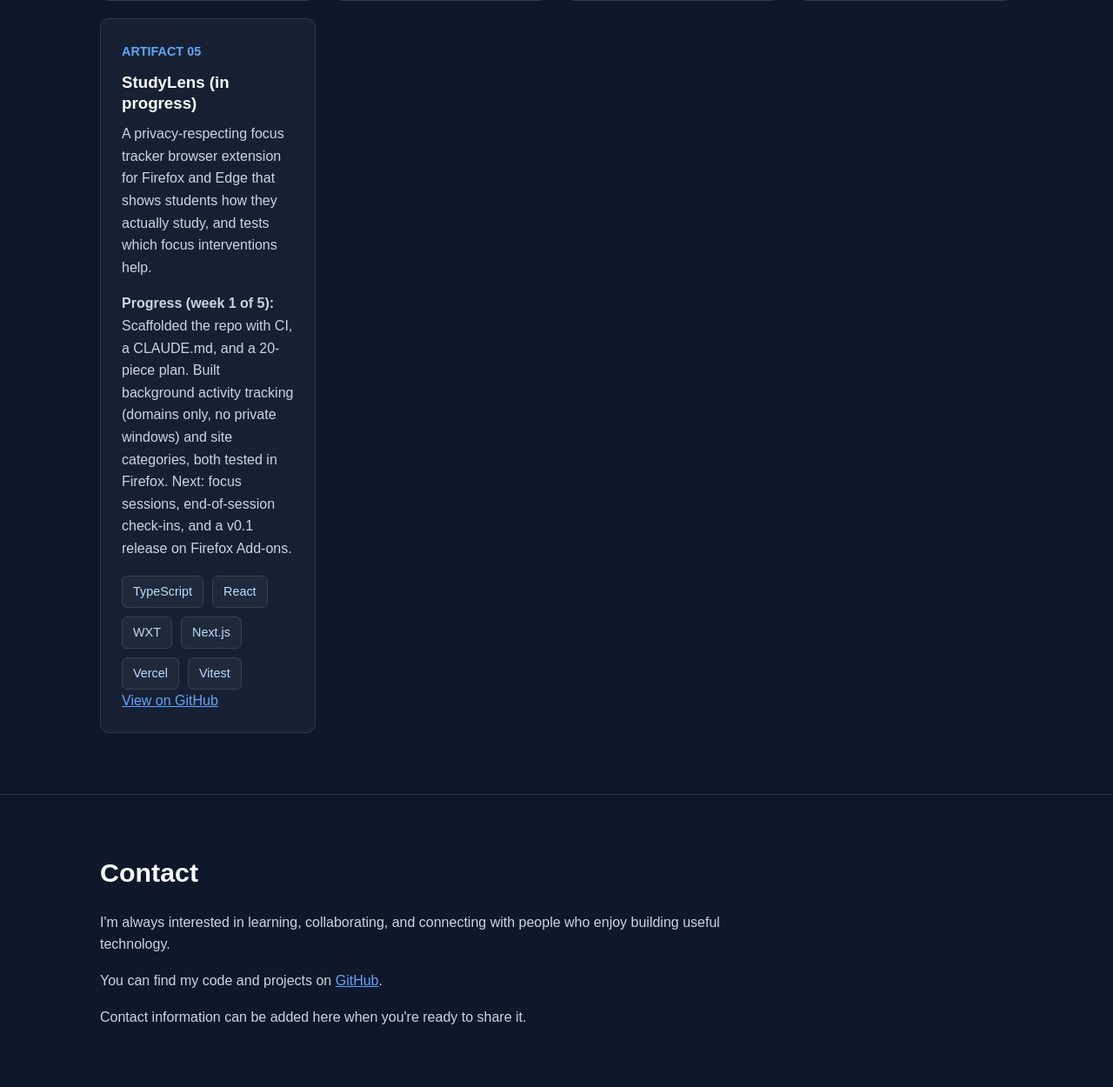
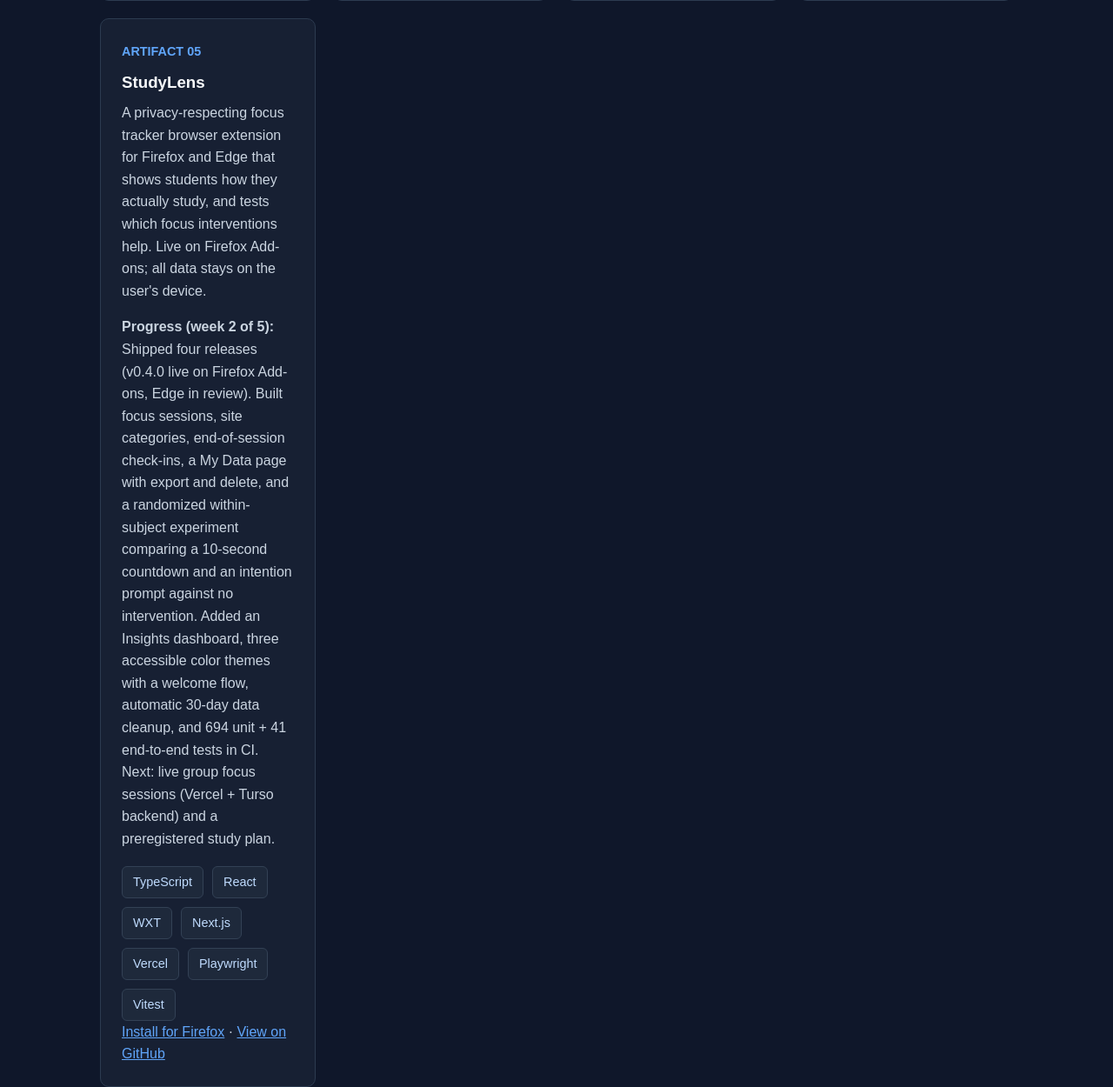
Before and after one commit to haygens/haygens.github.io, a plain HTML site: page index.html in a window 1280 px wide. Shown: the part 3273-4523 px from the top of the page at 87% size. Drawn offline with Linux system fonts and the light colour scheme.

Commit message:
Update Artifact 05: StudyLens week 2 progress
Co-Authored-By: Claude Opus 5.5 <noreply@anthropic.com>

```diff
--- a/index.html
+++ b/index.html
@@ -488,21 +488,27 @@
 
                     <article class="card">
                         <span class="artifact-number">ARTIFACT 05</span>
-                        <h3>StudyLens (in progress)</h3>
+                        <h3>StudyLens</h3>
                         <p>
                             A privacy-respecting focus tracker browser
                             extension for Firefox and Edge that shows students
                             how they actually study, and tests which focus
-                            interventions help.
+                            interventions help. Live on Firefox Add-ons; all
+                            data stays on the user's device.
                         </p>
                         <p>
-                            <strong>Progress (week 1 of 5):</strong> Scaffolded
-                            the repo with CI, a CLAUDE.md, and a 20-piece plan.
-                            Built background activity tracking (domains only,
-                            no private windows) and site categories, both
-                            tested in Firefox. Next: focus sessions,
-                            end-of-session check-ins, and a v0.1 release on
-                            Firefox Add-ons.
+                            <strong>Progress (week 2 of 5):</strong> Shipped
+                            four releases (v0.4.0 live on Firefox Add-ons, Edge
+                            in review). Built focus sessions, site categories,
+                            end-of-session check-ins, a My Data page with
+                            export and delete, and a randomized within-subject
+                            experiment comparing a 10-second countdown and an
+                            intention prompt against no intervention. Added an
+                            Insights dashboard, three accessible color themes
+                            with a welcome flow, automatic 30-day data cleanup,
+                            and 694 unit + 41 end-to-end tests in CI. Next: live
+                            group focus sessions (Vercel + Turso backend) and a
+                            preregistered study plan.
                         </p>
                         <div class="skills">
                             <span class="skill">TypeScript</span>
@@ -510,9 +516,15 @@
                             <span class="skill">WXT</span>
                             <span class="skill">Next.js</span>
                             <span class="skill">Vercel</span>
+                            <span class="skill">Playwright</span>
                             <span class="skill">Vitest</span>
                         </div>
                         <p>
+                            <a class="contact-link"
+                               href="https://addons.mozilla.org/en-US/firefox/addon/studylens/"
+                               target="_blank"
+                               rel="noopener noreferrer">Install for Firefox</a>
+                            &middot;
                             <a class="contact-link"
                                href="https://github.com/haygens/studylens"
                                target="_blank"
```
